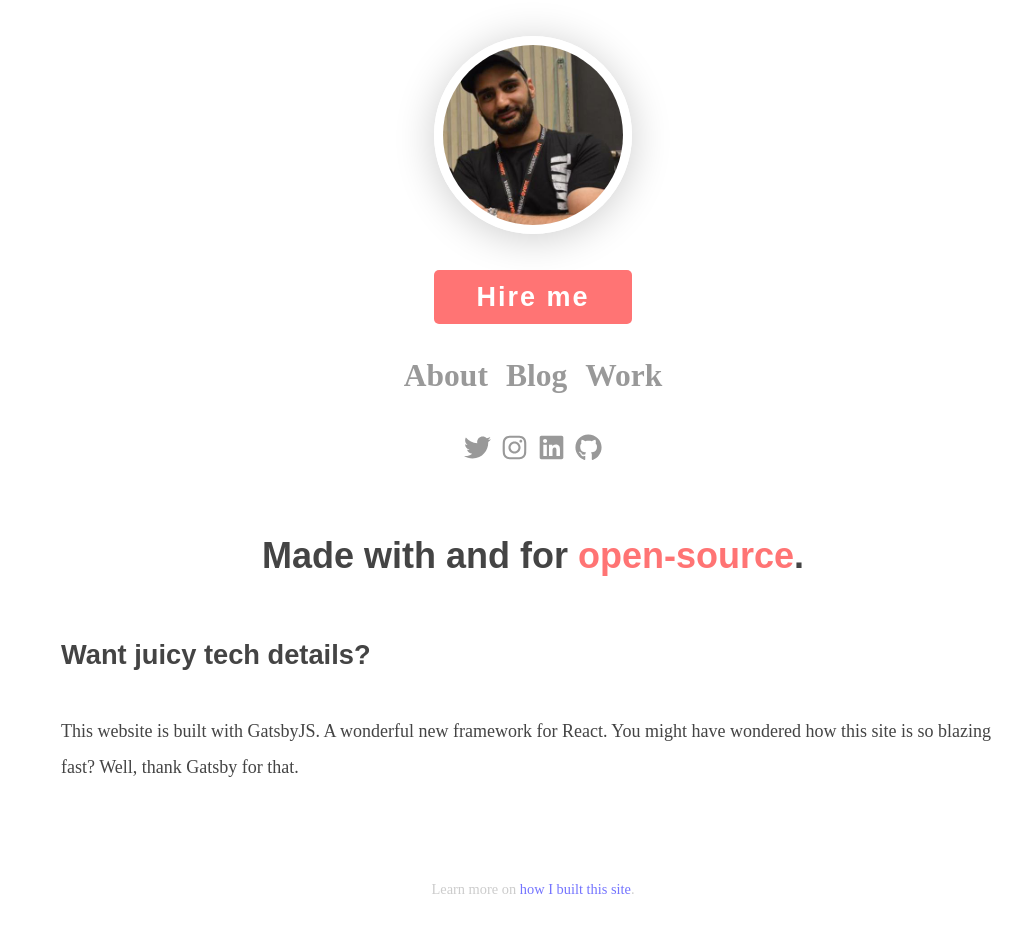
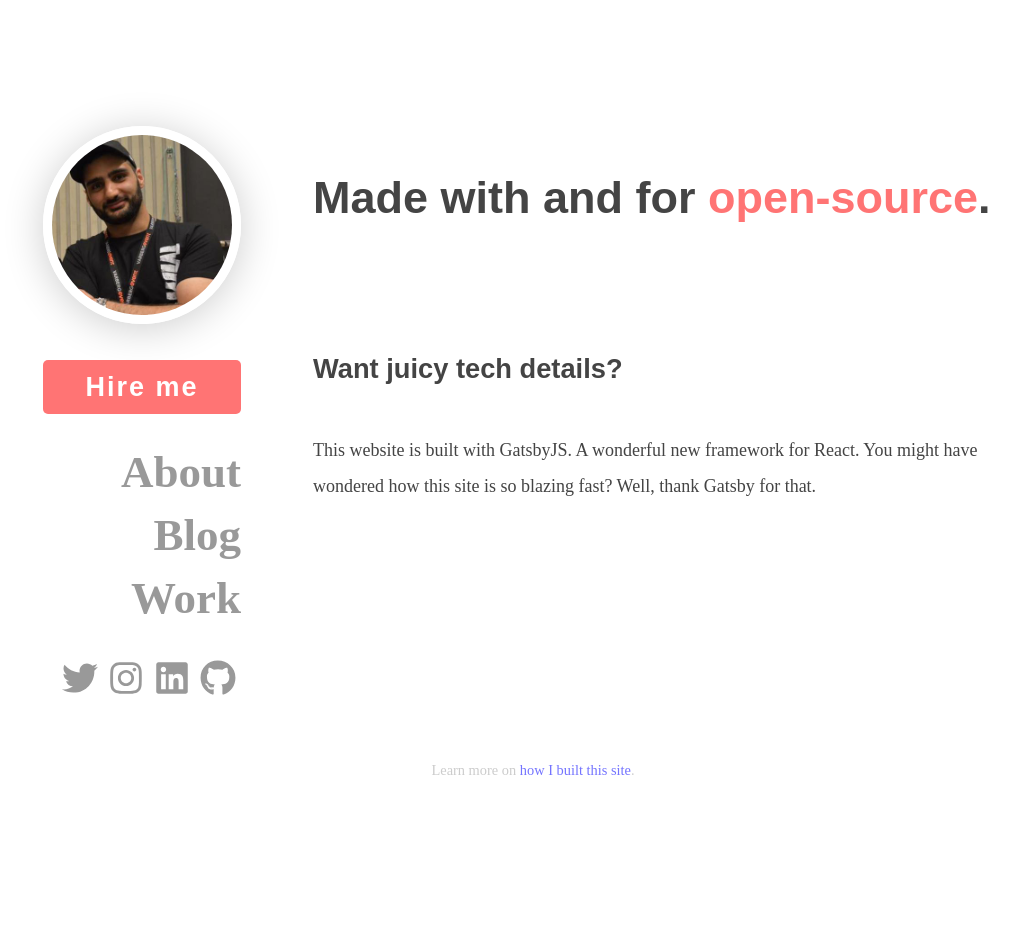
Before and after one commit to shahin8r/shahin.tech, a Gatsby site: page /built-with in a window 1280 px wide. Shown: the whole page, without its empty margins (107-1129 px from the left). After the commit the page ends 875 px from the top, so only its background shows below. Built offline with nearby package versions, Linux system fonts and the light colour scheme; Gatsby itself is replaced by a stand-in of ours.

Commit message:
refactored css to make it responsive

```diff
--- a/src/components/HeaderTitle.js
+++ b/src/components/HeaderTitle.js
@@ -12,6 +12,13 @@ const HeaderTitle = Styled.h1`
   strong {
     color: ${Colors.primary};
   }
+
+  @media (min-width: 980px) {
+    font-size: 2.5rem;
+    line-height: 5rem;
+    margin: 1.5rem 0 5.5rem;
+    text-align: left;
+  }
 `
 
 export default HeaderTitle
--- a/src/components/Menu.js
+++ b/src/components/Menu.js
@@ -30,6 +30,12 @@ const MenuItem = Styled.li`
       color: ${Colors.text}
     }
   }
+
+  @media (min-width: 980px) {
+    display: block;
+    font-size: 2.5rem;
+    margin: 0 0 1rem;
+  }
 `
 
 const partiallyActive = () => ({ isPartiallyCurrent }) => ({
--- a/src/components/SocialIcons.js
+++ b/src/components/SocialIcons.js
@@ -21,6 +21,10 @@ const ListSocial = Styled.ul`
         color: ${Colors.text};
         border: 0;
       }
+    }
+
+    @media (min-width: 980px) {
+      font-size: 2rem;
     }
   }
 `
--- a/src/layout.js
+++ b/src/layout.js
@@ -15,11 +15,22 @@ const Layout = Styled.div`
   padding: 0;
   margin: 2rem auto;
   color: ${Colors.text};
+
+  @media (min-width: 980px) {
+    display: flex;
+    flex-wrap: wrap;
+    margin: 5rem auto;
+  }
 `
 
 const Sidebar = Styled.aside`
   display: block;
   text-align: center;
+
+  @media (min-width: 980px) {
+    flex: 1;
+    text-align: right;
+  }
 `
 
 const Main = Styled.main`
@@ -42,6 +53,15 @@ const Main = Styled.main`
       border-bottom: 2px solid ${Colors.link};
     }
   }
+
+  @media (min-width: 980px) {
+    flex: 5;
+    padding: 2rem 1rem 2rem 4rem;
+
+    h2 {
+      line-height: 3rem;
+    }
+  }
 `
 
 const Footer = Styled.footer`
@@ -59,6 +79,10 @@ const Footer = Styled.footer`
     &:hover {
       border-bottom: 2px solid ${Colors.link};
     }
+  }
+
+  @media (min-width: 980px) {
+    flex: 1 1 100%;
   }
 `
 
--- a/src/pages/work.js
+++ b/src/pages/work.js
@@ -7,6 +7,11 @@ import Project from '../components/Project'
 import SEO from '../components/SEO'
 
 const ProjectsWrapper = Styled.div`
+  @media (min-width: 980px) {
+    display: flex;
+    flex-wrap: wrap;
+    justify-content: space-between;
+  }
 `
 
 const Work = ({ data }) => {
```
Also changed, not shown: src/components/Project.js (+6 -1 lines).
